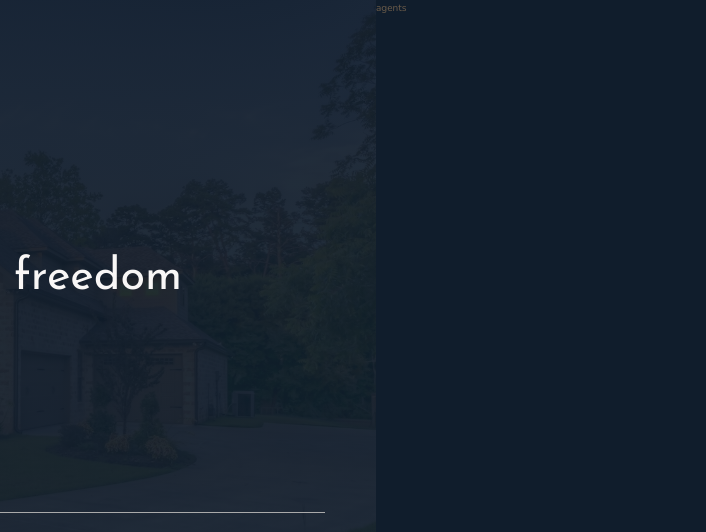
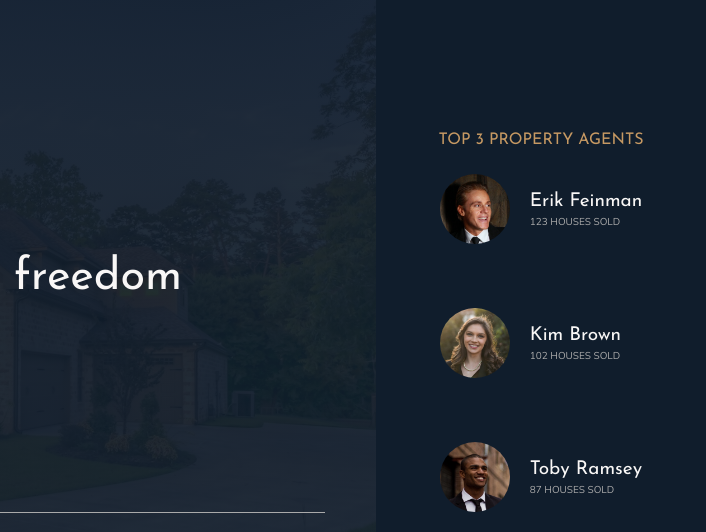
Before and after one commit to arozanski/properties, a website: page index.html in a window 1280 px wide. Shown: the top 532 px of the page, 574-1280 px from the left. Drawn offline with nearby package versions, Linux system fonts and the light colour scheme; files that its build step writes are made by us from their sources.

Commit message:
add agents section

```diff
--- a/index.html
+++ b/index.html
@@ -29,7 +29,24 @@
         </div>
       </header>
       <div class="agents">
-        agents
+        <h3 class="heading-3 mb-sm">Top 3 property agents</h3>
+        <div class="agents__list">
+          <img src="img/realtor-1.jpeg" alt="Agent 1" class="agents__img">
+          <div class="agents__details">
+            <h4 class="heading-4 heading-4--light">Erik Feinman</h4>
+            <p class="agents__sold">123 houses sold</p>
+          </div>
+          <img src="img/realtor-2.jpeg" alt="Agent 2" class="agents__img">
+          <div class="agents__details">
+            <h4 class="heading-4 heading-4--light">Kim Brown</h4>
+            <p class="agents__sold">102 houses sold</p>
+          </div>
+          <img src="img/realtor-3.jpeg" alt="Agent 3" class="agents__img">
+          <div class="agents__details">
+            <h4 class="heading-4 heading-4--light">Toby Ramsey</h4>
+            <p class="agents__sold">87 houses sold</p>
+          </div>
+        </div>
       </div>
       <section class="features">
         <div class="feature">
--- a/sass/_agents.scss
+++ b/sass/_agents.scss
@@ -1,4 +1,29 @@
 .agents {
   background-color: $color-secondary;
   grid-column: col-start 7 / full-end;
+  padding: 3rem;
+  display: grid;
+  align-content: center;
+  justify-content: center;
+  justify-items: center;
+
+  &__list {
+    display: grid;
+    grid-template-columns: min-content max-content;
+    grid-column-gap: 2rem;
+    grid-row-gap: 5vw;
+    align-items: center;
+  }
+
+  &__img {
+    width: 7rem;
+    border-radius: 50%;
+    display: block;
+  }
+
+  &__sold {
+    text-transform: uppercase;
+    color: $color-grey-light-2;
+    margin-top: -3px;
+  }
 }
```
